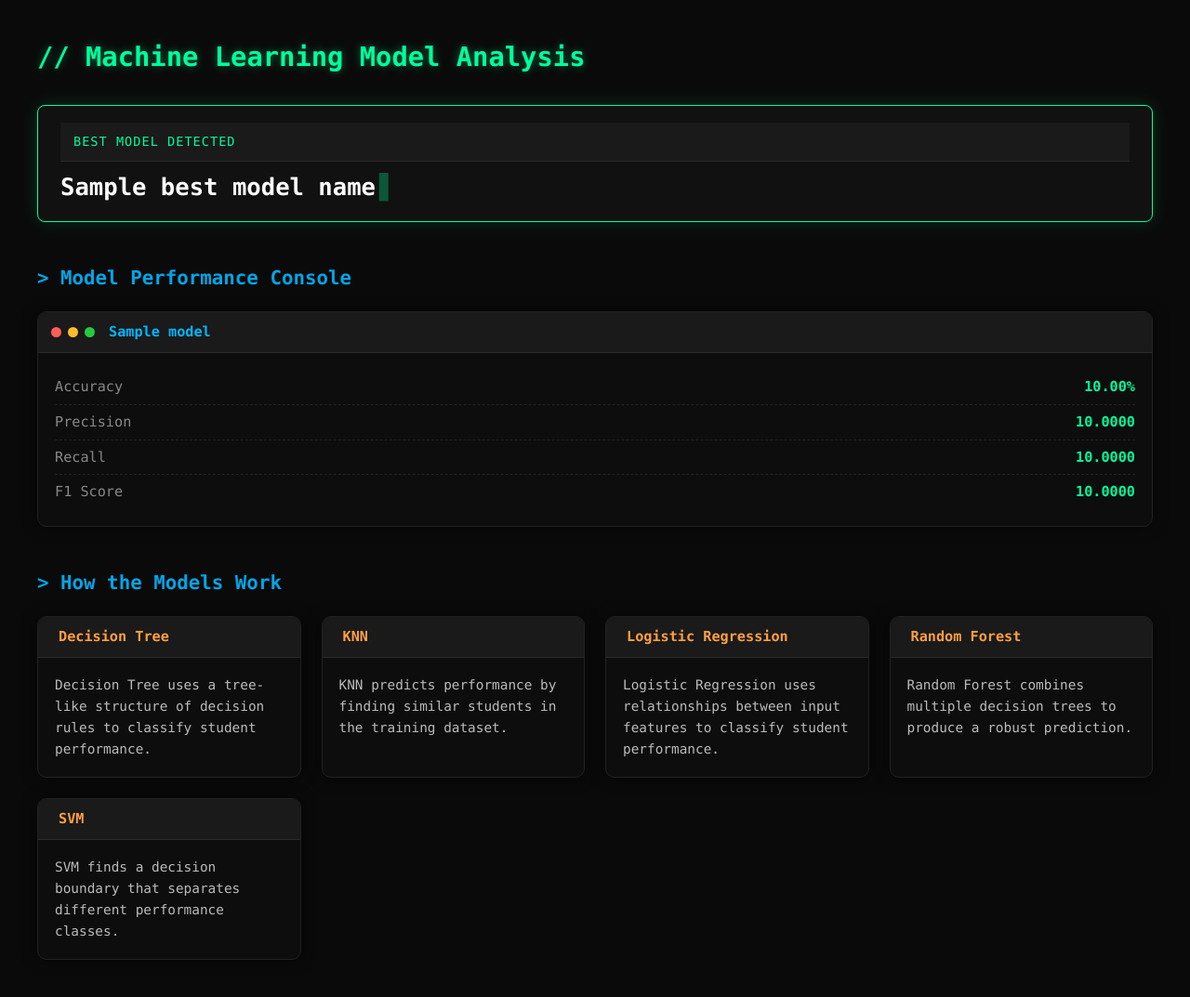
After one commit to Mohammedsaqeeb1818/Major_Project_Full, a Flask app: template templates/models.html in a window 1280 px wide. The commit adds this page. Shown: the whole page at 93% size. Run offline with Flask 3, Linux system fonts and the light colour scheme; the template is opened without the code that fills it: most values are stand-ins (such as "Sample title", 1, 10 or a date in 2020); parts of the project's set-up code (start-up, migrations or seed data) failed here and were passed over.

Commit message:
Ui Created

```diff
--- a/app.py
+++ b/app.py
@@ -112,7 +112,7 @@ CONSTRAINTS = {
 
 
 # ============================================================
-# 5. GENERATE PERSONALIZED RECOMMENDATIONS
+# GENERATE PERSONALIZED RECOMMENDATIONS
 # ============================================================
 
 def generate_recommendations(data, prediction):
@@ -121,65 +121,65 @@ def generate_recommendations(data, prediction):
 
     prediction_lower = str(prediction).lower()
 
-    # ========================================================
-    # POOR PERFORMANCE
-    # ========================================================
+    # --------------------------------------------------------
+    # POOR
+    # --------------------------------------------------------
 
     if prediction_lower == "poor":
 
         if data["attendance_percentage"] < 75:
             recommendations.append(
-                "⚠ Improve attendance. Try to maintain at least 75% attendance."
+                "Improve attendance. Try to maintain at least 75% attendance."
             )
 
         if data["internal_marks"] < 25:
             recommendations.append(
-                "⚠ Internal marks are low. Revise regularly and prepare well for examinations."
+                "Internal marks are low. Revise regularly and prepare well for examinations."
             )
 
         if data["assignment_marks"] < 25:
             recommendations.append(
-                "⚠ Complete assignments on time and clarify difficult topics."
+                "Complete assignments on time and clarify difficult topics."
             )
 
         if data["study_hours_per_day"] < 2:
             recommendations.append(
-                "⚠ Increase focused study time. Try to study for at least 2 hours every day."
+                "Increase focused study time. Try to study for at least 2 hours every day."
             )
 
         if data["previous_sgpa"] < 6:
             recommendations.append(
-                "⚠ Focus on subjects where you previously performed poorly."
+                "Focus on subjects where you previously performed poorly."
             )
 
         if data["backlogs"] > 0:
             recommendations.append(
-                "⚠ Prioritize clearing your backlogs."
+                "Prioritize clearing your backlogs."
             )
 
         if data["lab_performance"] < 50:
             recommendations.append(
-                "⚠ Improve practical skills by regularly practicing laboratory programs."
+                "Improve practical skills by regularly practicing laboratory programs."
             )
 
         if data["participation"] < 50:
             recommendations.append(
-                "⚠ Participate more actively in classes and discussions."
+                "Participate more actively in classes and discussions."
             )
 
         if not recommendations:
             recommendations.append(
-                "⚠ The model predicts poor performance. Maintain a consistent study schedule and monitor your progress."
+                "The model predicts poor performance. Maintain a consistent study schedule and monitor your progress."
             )
 
-    # ========================================================
-    # AVERAGE PERFORMANCE
-    # ========================================================
+    # --------------------------------------------------------
+    # AVERAGE
+    # --------------------------------------------------------
 
     elif prediction_lower == "average":
 
         recommendations.append(
-            "📚 Your performance is average. Focus on improving your weakest areas."
+            "Your performance is average. Focus on improving your weakest areas."
         )
 
         if data["attendance_percentage"] < 75:
@@ -197,14 +197,14 @@ def generate_recommendations(data, prediction):
                 "Work on clearing your backlogs."
             )
 
-    # ========================================================
-    # GOOD PERFORMANCE
-    # ========================================================
+    # --------------------------------------------------------
+    # GOOD
+    # --------------------------------------------------------
 
     elif prediction_lower == "good":
 
         recommendations.append(
-            "👍 Good performance! Continue maintaining your current academic routine."
+            "Good performance! Continue maintaining your current academic routine."
         )
 
         if data["attendance_percentage"] < 75:
@@ -217,23 +217,23 @@ def generate_recommendations(data, prediction):
                 "Consider increasing your daily study time."
             )
 
-    # ========================================================
-    # EXCELLENT PERFORMANCE
-    # ========================================================
+    # --------------------------------------------------------
+    # EXCELLENT
+    # --------------------------------------------------------
 
     elif prediction_lower == "excellent":
 
         recommendations.append(
-            "🏆 Excellent performance! Continue maintaining your current study habits."
+            "Excellent performance! Continue maintaining your current study habits."
         )
 
         recommendations.append(
-            "⭐ Keep your attendance, assignments, practical work and participation consistent."
+            "Keep your attendance, assignments, practical work and participation consistent."
         )
 
         if data["backlogs"] == 0:
             recommendations.append(
-                "✅ Excellent! You currently have no backlogs."
+                "Excellent! You currently have no backlogs."
             )
 
     return recommendations
@@ -460,10 +460,68 @@ def predict():
             prediction_encoded
         )[0]
 
-        recommendations = generate_recommendations(
-    input_data,
-    prediction
-)
+# ============================================================
+# PREDICT USING ALL 5 MODELS
+# ============================================================
+
+        all_predictions = {}
+
+        model_files = {
+
+            "Decision Tree":
+                "saved_models/decision_tree.pkl",
+
+            "KNN":
+                "saved_models/knn.pkl",
+
+            "Logistic Regression":
+                "saved_models/logistic_regression.pkl",
+
+            "Random Forest":
+                "saved_models/random_forest.pkl",
+
+            "SVM":
+                "saved_models/svm.pkl"
+        }
+
+
+        for model_name, model_path in model_files.items():
+
+            current_model = joblib.load(model_path)
+
+            if model_name in [
+                "KNN",
+                "Logistic Regression",
+                "SVM"
+            ]:
+
+                input_scaled = scaler.transform(
+                    input_imputed
+                )
+
+                encoded_prediction = current_model.predict(
+                    input_scaled
+                )
+
+            else:
+
+                encoded_prediction = current_model.predict(
+                    input_imputed
+                )
+
+            current_prediction = label_encoder.inverse_transform(
+                encoded_prediction
+            )[0]
+
+            all_predictions[model_name] = current_prediction
+
+            recommendations = generate_recommendations(
+            input_data,
+            prediction
+        )
+
+
+
 
     # ====================================================
     # DISPLAY RESULT
@@ -471,10 +529,15 @@ def predict():
 
         return render_template(
         "prediction.html",
+
         prediction=prediction,
+
         model_name=best_model_name,
-        recommendations=recommendations
-    )
+
+        recommendations=recommendations,
+
+        all_predictions=all_predictions
+)
 
 
 
@@ -489,6 +552,13 @@ def predict():
             error=f"Prediction Error: {str(e)}"
         )
 
+@app.route("/models")
+def models_page():
+    model_results = joblib.load(
+        "saved_models/model_results.pkl"
+    )
+    return render_template("models.html",
+                           model_results=model_results,best_model_name=best_model_name )
 
 
 
--- /dev/null
+++ b/static/css/model_status.css
@@ -0,0 +1,188 @@
+/* ===== Base ===== */
+* {
+    margin: 0;
+    padding: 0;
+    box-sizing: border-box;
+}
+
+body {
+    background: #0a0a0a;
+    color: #e0e0e0;
+    font-family: 'Consolas', 'Courier New', monospace;
+    min-height: 100vh;
+    padding: 40px 20px;
+    line-height: 1.5;
+}
+
+/* ===== Container ===== */
+.console-container {
+    max-width: 1200px;
+    margin: 0 auto;
+}
+
+/* ===== Titles ===== */
+h1 {
+    color: #00ff9d;
+    font-size: 1.8rem;
+    margin-bottom: 30px;
+    text-shadow: 0 0 10px rgba(0, 255, 157, 0.4);
+}
+
+h2 {
+    color: #00b7ff;
+    font-size: 1.3rem;
+    margin: 45px 0 20px;
+    opacity: 0.9;
+}
+
+/* ===== Best Model Box ===== */
+.best-model-box {
+    background: #111;
+    border: 1px solid #00ff9d;
+    border-radius: 8px;
+    padding: 18px 24px;
+    margin-bottom: 40px;
+    box-shadow: 0 0 20px rgba(0, 255, 157, 0.15);
+    animation: fadeIn 0.6s ease;
+}
+
+.best-model-box .console-header {
+    color: #00ff9d;
+    font-size: 0.85rem;
+    margin-bottom: 8px;
+    letter-spacing: 1px;
+}
+
+.best-name {
+    font-size: 1.6rem;
+    color: #ffffff;
+    font-weight: bold;
+}
+
+/* ===== Models Grid ===== */
+.models-grid {
+    display: grid;
+    grid-template-columns: repeat(auto-fit, minmax(280px, 1fr));
+    gap: 22px;
+}
+
+/* ===== Black Console Box ===== */
+.model-box {
+    background: #0d0d0d;
+    border: 1px solid #222;
+    border-radius: 10px;
+    overflow: hidden;
+    box-shadow: 0 0 15px rgba(0, 0, 0, 0.6);
+    opacity: 0;
+    transform: translateY(20px);
+    animation: renderBox 0.6s forwards;
+    animation: fadeIn 0.6s ease forwards;
+    transition: all 0.3s ease;
+}
+
+.model-box:hover {
+    border-color: #00b7ff;
+    box-shadow: 0 0 25px rgba(0, 183, 255, 0.25);
+    transform: translateY(-5px);
+}
+
+/* Console Header (like terminal window) */
+.console-header {
+    background: #1a1a1a;
+    padding: 10px 14px;
+    display: flex;
+    align-items: center;
+    gap: 7px;
+    border-bottom: 1px solid #2a2a2a;
+}
+
+.console-header .title {
+    color: #00b7ff;
+    font-size: 0.95rem;
+    margin-left: 8px;
+    font-weight: 600;
+}
+
+/* Traffic light dots */
+.dot {
+    width: 11px;
+    height: 11px;
+    border-radius: 50%;
+}
+.dot.red { background: #ff5f56; }
+.dot.yellow { background: #ffbd2e; }
+.dot.green { background: #27c93f; }
+
+/* Console Body */
+.console-body {
+    padding: 18px;
+}
+
+.stat-line {
+    display: flex;
+    justify-content: space-between;
+    padding: 7px 0;
+    border-bottom: 1px dashed #222;
+    font-size: 0.95rem;
+}
+
+.stat-line:last-child {
+    border-bottom: none;
+}
+
+.stat-line .label {
+    color: #888;
+}
+
+.stat-line .value {
+    color: #00ff9d;
+    font-weight: 600;
+}
+
+/* Info boxes (How models work) */
+.info-box .console-body p {
+    color: #bbb;
+    font-size: 0.9rem;
+    line-height: 1.6;
+}
+
+.info-box .console-header .title {
+    color: #ff9f43;
+}
+
+/* ===== Rendering Animation ===== */
+@keyframes renderBox {
+    to {
+        opacity: 1;
+        transform: translateY(0);
+    }
+}
+
+@keyframes fadeIn {
+    from { opacity: 0; transform: translateY(-10px); }
+    to { opacity: 1; transform: translateY(0); }
+}
+
+/* Optional: blinking cursor effect */
+.best-name::after {
+    content: "▋";
+    color: #00ff9d;
+    animation: blink 1s infinite;
+    margin-left: 4px;
+}
+
+@keyframes blink {
+    0%, 100% { opacity: 1; }
+    50% { opacity: 0; }
+}
+
+/* ===== Responsive ===== */
+@media (max-width: 600px) {
+    .models-grid {
+        grid-template-columns: 1fr;
+    }
+
+    h1 {
+        font-size: 1.4rem;
+    }
+}
--- /dev/null
+++ b/templates/models.html
@@ -0,0 +1,93 @@
+<!DOCTYPE html>
+<html lang="en">
+<head>
+    <meta charset="UTF-8">
+    <title>Model Analysis</title>
+    <link rel="stylesheet" href="/static/css/model_status.css">
+</head>
+<body>
+
+    <div class="console-container">
+        <h1>// Machine Learning Model Analysis</h1>
+
+        <div class="best-model-box">
+            <div class="console-header">BEST MODEL DETECTED</div>
+            <div class="best-name">{{ best_model_name }}</div>
+        </div>
+
+        <h2>> Model Performance Console</h2>
+<div class="models-grid">
+    {% for model, metrics in model_results.items() %}
+
+    <div class="model-box">
+        <div class="console-header">
+            <span class="dot red"></span>
+            <span class="dot yellow"></span>
+            <span class="dot green"></span>
+            <span class="title">{{ model }}</span>
+        </div>
+
+                <div class="console-body">
+                    <div class="stat-line">
+                        <span class="label">Accuracy</span>
+                        <span class="value">{{ "%.2f"|format(metrics["accuracy"] * 100) }}%</span>
+                    </div>
+                    <div class="stat-line">
+                        <span class="label">Precision</span>
+                        <span class="value">{{ "%.4f"|format(metrics["precision"]) }}</span>
+                    </div>
+                    <div class="stat-line">
+                        <span class="label">Recall</span>
+                        <span class="value">{{ "%.4f"|format(metrics["recall"]) }}</span>
+                    </div>
+                    <div class="stat-line">
+                        <span class="label">F1 Score</span>
+                        <span class="value">{{ "%.4f"|format(metrics["f1"]) }}</span>
+                    </div>
+                </div>
+            </div>
+            {% endfor %}
+        </div>
+
+        <h2>> How the Models Work</h2>
+
+        <div class="models-grid">
+            <div class="model-box info-box">
+                <div class="console-header"><span class="title">Decision Tree</span></div>
+                <div class="console-body">
+                    <p>Decision Tree uses a tree-like structure of decision rules to classify student performance.</p>
+                </div>
+            </div>
+
+            <div class="model-box info-box">
+                <div class="console-header"><span class="title">KNN</span></div>
+                <div class="console-body">
+                    <p>KNN predicts performance by finding similar students in the training dataset.</p>
+                </div>
+            </div>
+
+            <div class="model-box info-box">
+                <div class="console-header"><span class="title">Logistic Regression</span></div>
+                <div class="console-body">
+                    <p>Logistic Regression uses relationships between input features to classify student performance.</p>
+                </div>
+            </div>
+
+            <div class="model-box info-box">
+                <div class="console-header"><span class="title">Random Forest</span></div>
+                <div class="console-body">
+                    <p>Random Forest combines multiple decision trees to produce a robust prediction.</p>
+                </div>
+            </div>
+
+            <div class="model-box info-box">
+                <div class="console-header"><span class="title">SVM</span></div>
+                <div class="console-body">
+                    <p>SVM finds a decision boundary that separates different performance classes.</p>
+                </div>
+            </div>
+        </div>
+    </div>
+
+</body>
+</html>
```
Also changed, not shown: comparsion_models.py (+14 -0 lines), templates/prediction.html (+54 -0 lines), 5 other files.
